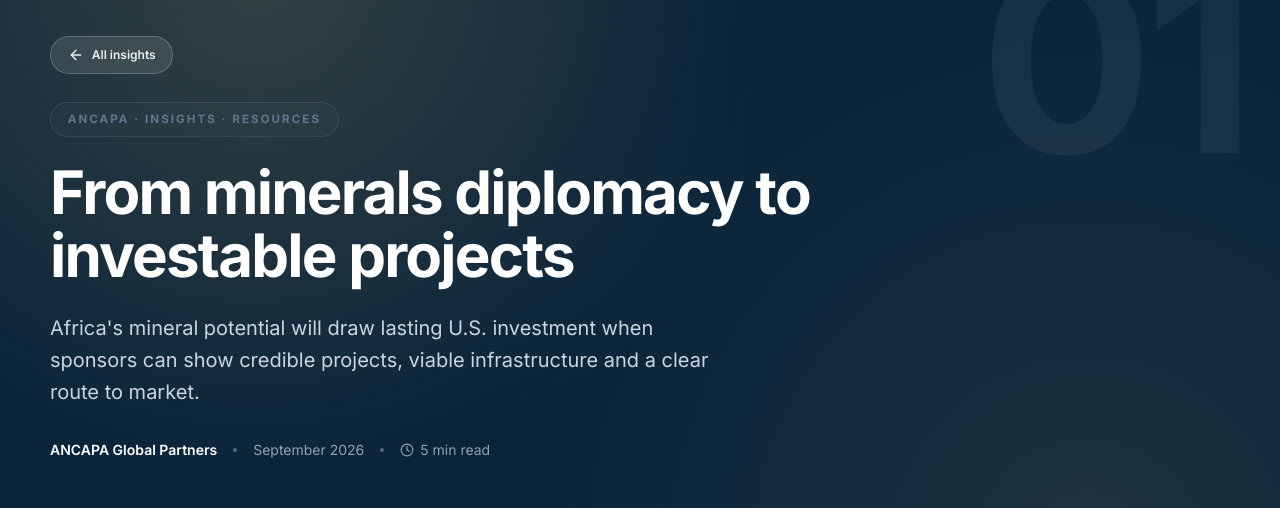
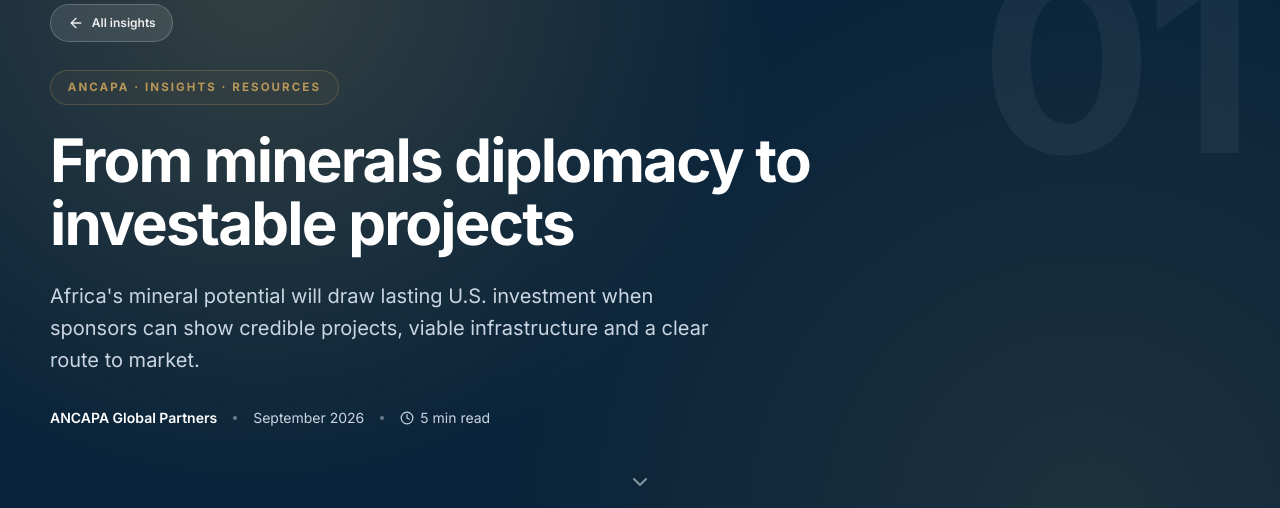
Before and after one commit to maurobernardo/Ancapa-Global, a Next.js app: page /insights/critical-minerals-corridors in a window 1280 px wide. Shown: the part 125-633 px from the top of the page. Built offline with nearby package versions, Linux system fonts and the light colour scheme; no server answers.

Commit message:
Fix broken gold eyebrow color site-wide, tighten article hero spacing, brighten meta text

```diff
--- a/app/insights/[slug]/page.tsx
+++ b/app/insights/[slug]/page.tsx
@@ -78,13 +78,13 @@ export default async function InsightArticle({ params }: { params: Promise<{ slu
     <section className="relative overflow-hidden bg-[#08233a] text-white">
       <div className="absolute inset-0 bg-[radial-gradient(circle_at_20%_0%,rgba(185,151,88,.25),transparent_45%),radial-gradient(circle_at_85%_100%,rgba(185,151,88,.12),transparent_50%)]" />
       <span className="display pointer-events-none select-none absolute -top-10 right-[-2rem] md:right-8 text-[11rem] md:text-[16rem] leading-none text-white/[.05]">01</span>
-      <div className="container relative pt-10 pb-16 md:pt-16 md:pb-24">
+      <div className="container relative pt-6 pb-16 md:pt-8 md:pb-24">
         <div className="max-w-4xl">
           <Reveal>
             <Link href="/insights" className="chip border-white/20! bg-white/10! text-white/90"><ArrowLeft className="h-4 w-4" />All insights</Link>
           </Reveal>
           <Reveal delay={80}>
-            <p className="eyebrow mt-7 !text-gold">ANCAPA · Insights · {i.category}</p>
+            <p className="eyebrow eyebrow-gold mt-7">ANCAPA · Insights · {i.category}</p>
           </Reveal>
           <Reveal delay={140}>
             <h1 className="display mt-6 text-4xl md:text-6xl leading-[1.06] max-w-3xl">{i.title}</h1>
@@ -93,11 +93,11 @@ export default async function InsightArticle({ params }: { params: Promise<{ slu
             <p className="mt-6 text-lg md:text-xl leading-8 text-slate-300 max-w-2xl">{i.dek || i.excerpt}</p>
           </Reveal>
           <Reveal delay={260}>
-            <div className="mt-8 flex flex-wrap items-center gap-x-4 gap-y-2 text-sm text-slate-400">
+            <div className="mt-8 flex flex-wrap items-center gap-x-4 gap-y-2 text-sm text-slate-300">
               <span className="font-semibold text-white">{company.name}</span>
-              <span className="h-1 w-1 rounded-full bg-white/30" />
+              <span className="h-1 w-1 rounded-full bg-white/40" />
               <span>{i.date}</span>
-              {i.readTime && <><span className="h-1 w-1 rounded-full bg-white/30" /><span className="inline-flex items-center gap-1.5"><Clock className="h-3.5 w-3.5" />{i.readTime}</span></>}
+              {i.readTime && <><span className="h-1 w-1 rounded-full bg-white/40" /><span className="inline-flex items-center gap-1.5"><Clock className="h-3.5 w-3.5" />{i.readTime}</span></>}
             </div>
           </Reveal>
         </div>
@@ -108,7 +108,7 @@ export default async function InsightArticle({ params }: { params: Promise<{ slu
     </section>
 
     {/* Body */}
-    <article className="container py-14 md:py-20">
+    <article className="container pt-10 pb-14 md:pt-14 md:pb-20">
       <div className="max-w-5xl grid md:grid-cols-[1fr_2.4fr] gap-10 items-start">
         {i.takeaways && <Reveal className="md:sticky md:top-28 order-2 md:order-1">
           <div className="card p-6 bg-[#f7f5ef] border-none hover:-translate-y-1">
@@ -136,7 +136,7 @@ export default async function InsightArticle({ params }: { params: Promise<{ slu
         <div className="max-w-5xl mt-16 rounded-3xl bg-navy text-white p-8 md:p-12 relative overflow-hidden">
           <div className="absolute inset-0 bg-[radial-gradient(circle_at_90%_10%,rgba(185,151,88,.22),transparent_45%)]" />
           <div className="relative">
-            <p className="eyebrow !text-gold">Start a project conversation</p>
+            <p className="eyebrow eyebrow-gold">Start a project conversation</p>
             <h3 className="display text-2xl md:text-4xl mt-4 max-w-xl">Bring us a project, or a mandate to deploy.</h3>
             <p className="mt-4 text-slate-300 leading-7 max-w-xl">If you control a project seeking a U.S. development, technology or commercial partner, or your company is looking for qualified opportunities in African growth markets, let's discuss a specific fit.</p>
             <Link href="/contact" className="btn btn-light mt-7 w-fit">Partner with ANCAPA <ArrowRight className="ml-2 h-4 w-4" /></Link>
--- a/app/platforms/[slug]/page.tsx
+++ b/app/platforms/[slug]/page.tsx
@@ -18,6 +18,6 @@ export default async function PlatformPage({params}:{params:Promise<{slug:string
  return <>
   <section className="mesh border-b"><div className="container pt-8 pb-14 md:pt-10 md:pb-16"><div className="h-14 flex items-center"><Image src={p.logo} alt={p.name} width={260} height={100} className="h-16 w-auto object-contain object-left"/></div><p className="eyebrow mt-5">{p.name}</p><h1 className="display text-5xl md:text-7xl text-navy mt-4 max-w-4xl">{p.headline}</h1><p className="mt-7 max-w-2xl text-lg leading-8 text-slate-600">{p.description}</p><Link href="/contact" className="btn btn-dark mt-8">Discuss an opportunity <ArrowRight className="ml-2 h-4 w-4"/></Link></div></section>
   <section className="container py-14 md:py-16 grid lg:grid-cols-[.8fr_1.2fr] gap-14"><div><p className="eyebrow">Focus areas</p><h2 className="display text-4xl text-navy mt-3">Where we engage.</h2></div><div className="grid sm:grid-cols-2 gap-4">{p.focus.map(x=><div className="card p-5 flex gap-3 items-start" key={x}><CheckCircle2 className="h-5 w-5 mt-0.5" style={{color:p.accent}}/><span className="font-medium text-navy">{x}</span></div>)}</div></section>
-  <section className="bg-[#071c2c] text-white"><div className="container py-14 md:py-16"><p className="eyebrow !text-gold">ANCAPA advantage</p><h2 className="display mt-3 text-4xl max-w-3xl">U.S. capital access. Local market intelligence. Execution discipline.</h2><div className="grid md:grid-cols-3 gap-5 mt-10">{["Origination","Structuring","Execution"].map((x,i)=><div key={x} className="border border-white/10 rounded-2xl p-6"><div className="text-gold text-xs tracking-widest">0{i+1}</div><h3 className="mt-4 text-xl font-semibold">{x}</h3><p className="mt-3 text-sm leading-6 text-slate-400">From high-potential opportunities to credible partnerships and commercially grounded delivery pathways.</p></div>)}</div></div></section>
+  <section className="bg-[#071c2c] text-white"><div className="container py-14 md:py-16"><p className="eyebrow eyebrow-gold">ANCAPA advantage</p><h2 className="display mt-3 text-4xl max-w-3xl">U.S. capital access. Local market intelligence. Execution discipline.</h2><div className="grid md:grid-cols-3 gap-5 mt-10">{["Origination","Structuring","Execution"].map((x,i)=><div key={x} className="border border-white/10 rounded-2xl p-6"><div className="text-gold text-xs tracking-widest">0{i+1}</div><h3 className="mt-4 text-xl font-semibold">{x}</h3><p className="mt-3 text-sm leading-6 text-slate-400">From high-potential opportunities to credible partnerships and commercially grounded delivery pathways.</p></div>)}</div></div></section>
  </>
 }
```
Also changed, not shown: app/globals.css (+1 -1 lines), app/page.tsx (+3 -3 lines).
